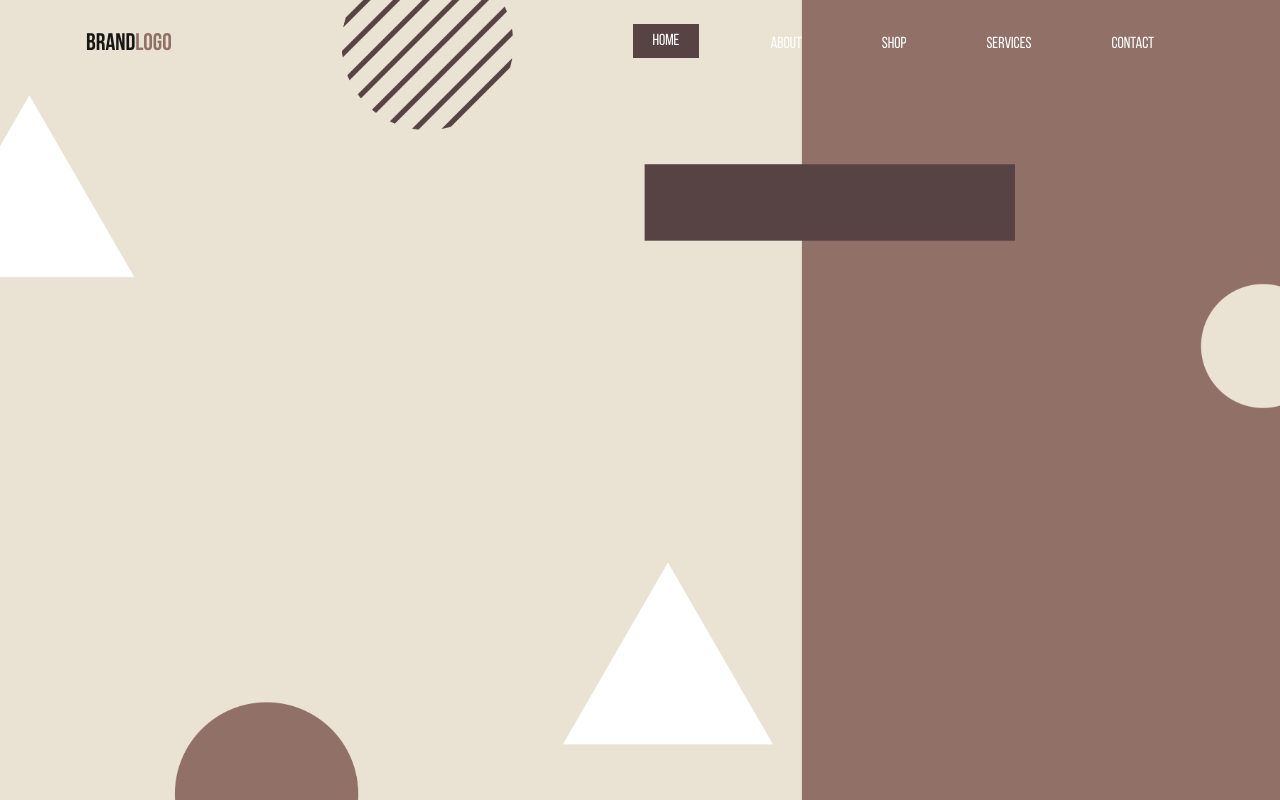
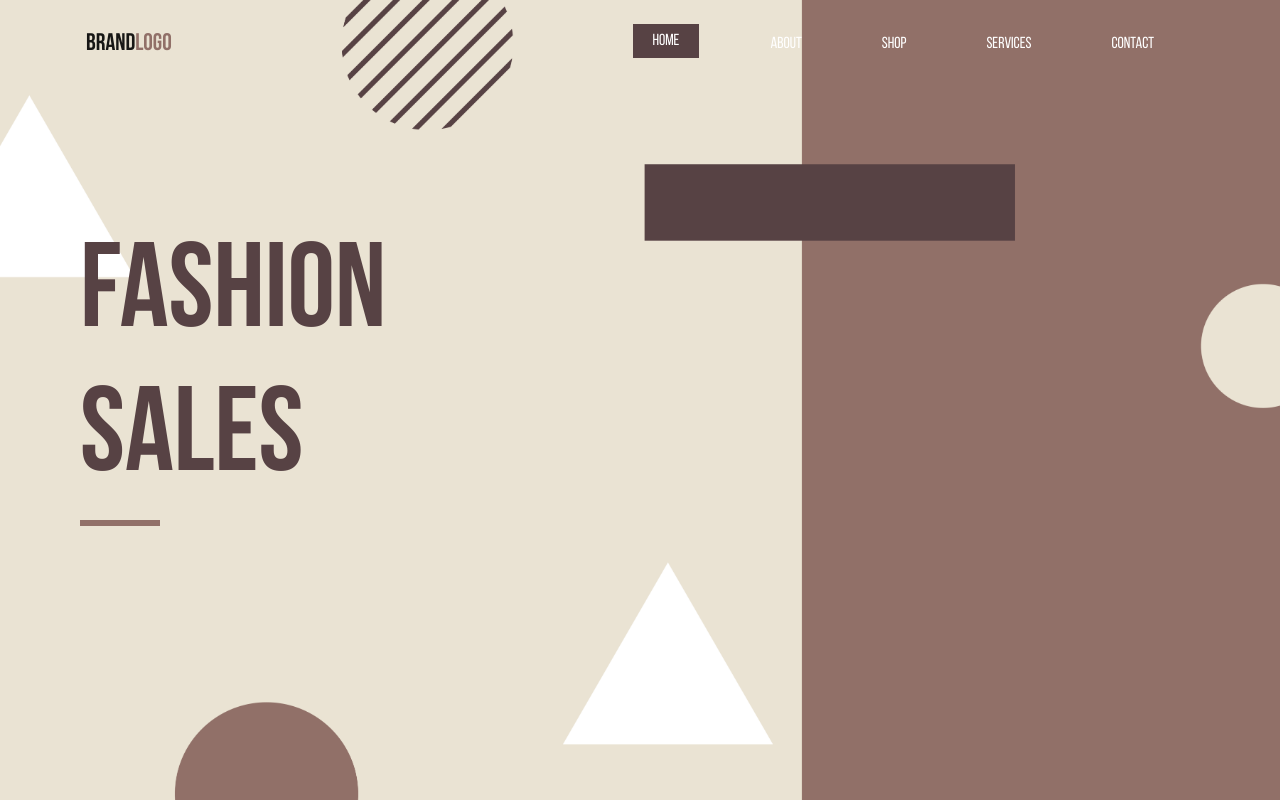
Before and after one commit to samseen/fashion_ui, a website: page index.html in a window 1280 px wide. Drawn offline with Linux system fonts and the light colour scheme.

Commit message:
Added a line to the banner content.

```diff
--- /dev/null
+++ b/css/banner.css
@@ -0,0 +1 @@
+#banner{background-image:url("../../images/sitebg-01.png");background-size:cover;background-repeat:no-repeat}#banner .main-text{padding-left:5rem !important}#banner .space{display:flex;justify-content:center;padding-top:14rem;width:100%;height:800px}
--- a/index.html
+++ b/index.html
@@ -45,5 +45,27 @@
 
     <!-- HEADER -->
 
+    <!-- MAIN -->
+
+    <main id="site-main">
+        <section id="banner">
+            <div class="row m-0">
+                <div class="main-text">
+                    <div class="space">
+                        <div class="">
+                            <h1 class="font-size-5 dark-brown">
+                                Fashion </br>
+                                Sales
+                            </h1>
+                            <div class="horizontal"></div>
+                        </div>
+                    </div>
+                </div>
+            </div>
+        </section>
+    </main>
+
+    <!-- MAIN -->
+
 </body>
 </html>
--- /dev/null
+++ b/sass/include/_banner.scss
@@ -0,0 +1,28 @@
+/*
+    TEMPLATE BANNER
+*/
+
+#banner {
+    background-image: url('../../images/sitebg-01.png');
+    background-size: cover;
+    background-repeat: no-repeat;
+
+    .main-text {
+        padding-left: 5rem !important;
+    }
+
+    .space {
+        display: flex;
+        justify-content: center;
+        padding-top: 14rem;
+        width: 100%;
+        height: 800px;
+    }
+
+    .horizontal {
+        border-bottom: 6px solid $light-brown;
+        width: 80px;
+        position:absolute;
+
+    }
+}
--- a/sass/include/_header.scss
+++ b/sass/include/_header.scss
@@ -3,11 +3,11 @@ body {
 }
 
 #header {
-    width: 100%;
-    height: 100vh;
-    background-image: url('../../images/sitebg-01.png');
-    background-size: cover;
-    background-repeat: no-repeat;
+    // width: 100%;
+    // height: 100vh;
+    // background-image: url('../../images/sitebg-01.png');
+    // background-size: cover;
+    // background-repeat: no-repeat;
 
     .top {
         position: absolute;
--- a/sass/include/_variables.scss
+++ b/sass/include/_variables.scss
@@ -7,6 +7,11 @@ $light-brown: #917068;
     font-size: 1.5rem;
 }
 
+.font-size-5 {
+    font-family: Bebas-Bold;
+    font-size: 7.5rem;
+}
+
 .dark-brown {
     color: $dark-brown;
 }
--- a/sass/styles.scss
+++ b/sass/styles.scss
@@ -15,3 +15,4 @@ TEMPLATE: MAIN STYLE FILE
 // TEMPLATES
 @import './include/variables';
 @import './include/header';
+@import './include/banner';
```
Also changed, not shown: css/styles.css.
